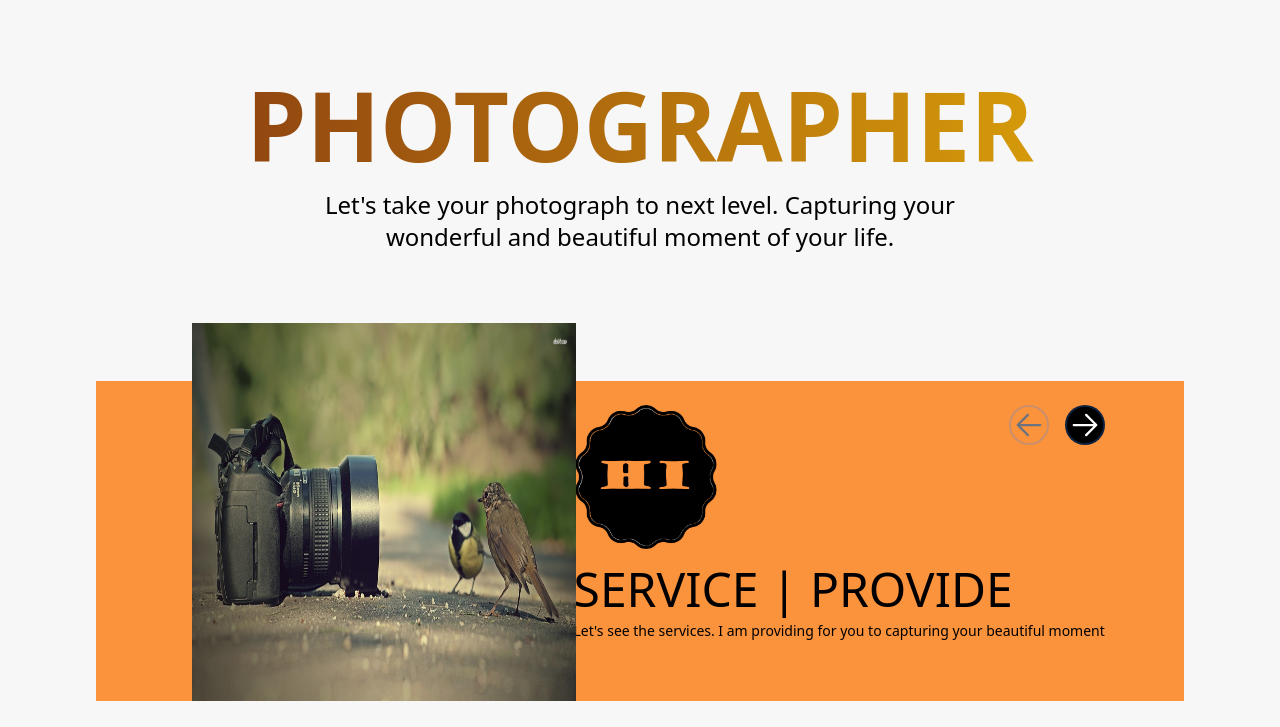
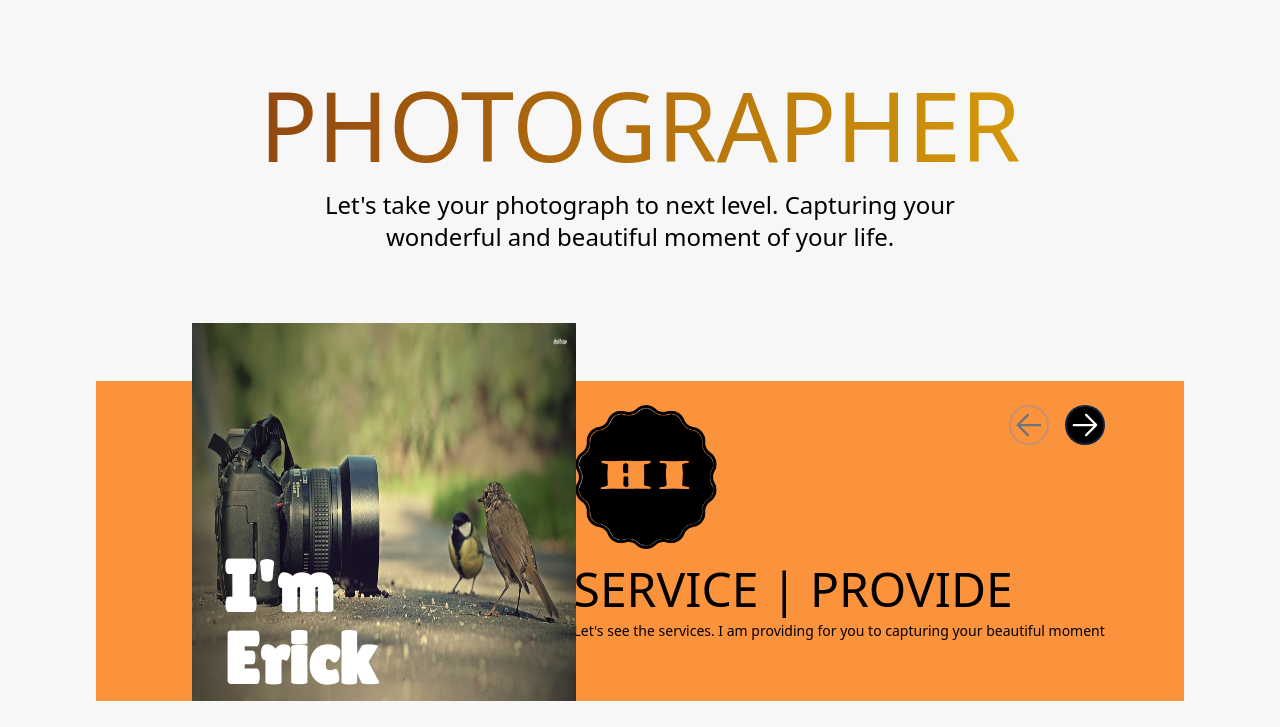
Before and after one commit to Denish1312/project-1, a website built with Vite: page index.html in a window 1280 px wide. Shown: the part 73-800 px from the top of the page. Built offline with nearby package versions, Linux system fonts and the light colour scheme.

Commit message:
Update index.html

```diff
--- a/index.html
+++ b/index.html
@@ -6,7 +6,13 @@
     <meta http-equiv="X-UA-Compatible" content="IE=edge">
     <meta name="viewport" content="width=device-width, initial-scale=1.0">
     <link rel="stylesheet" href="style.css">
+    <link href="https://fonts.googleapis.com/css2?family=Lilita+One&display=swap" rel="stylesheet">
     <title>Document</title>
+    <style> @import url('https://fonts.googleapis.com/css2?family=Lilita+One&display=swap');
+    .eric{
+        font-family: 'Lilita One', cursive;
+    }
+    </style>
 </head>
 
 <body class="bg-[#f7f7f7]">
@@ -36,7 +42,7 @@
         </div>
         <!-- photograph section starts  -->
         <div class="photo text-center mt-20">
-            <h1 class="font-semibold text-transparent md:text-7xl lg:text-8xl sm:6xl text-4xl bg-clip-text bg-gradient-to-r from-orange-900 to-yellow-500 mb-4">
+            <h1 class="font-medium text-transparent md:text-7xl lg:text-8xl sm:6xl text-4xl bg-clip-text bg-gradient-to-r from-orange-900 to-yellow-500 mb-4">
                 PHOTOGRAPHER</h1>
             <p class="text-2xl m-auto w-[52vw]">Let's take your photograph to next level. Capturing your wonderful and
                 beautiful moment of your life.</p>
@@ -49,7 +55,8 @@
             <div class="slider-back h-[20rem] w-[85vw] m-auto bg-orange-400 flex flex-row justify-around" >
                 <div class="slide-img md:hidden sm:hidden hidden lg:hidden xl:inline-block 2xl:inline-block">
                     <img src="images/slide1.jpg" class="w-96 h-[23.6rem] top-[24.75rem] left-48 absolute" alt="">
-
+                    <h1 class="eric absolute md:text-6xl lg:text-7xl sm:5xl text-3xl font-bold text-white top-[39rem] left-56">I'm <br>Erick</h1>
+                    <!-- font-family: 'Lilita One', cursive; -->
                 </div>
                 <div class="slider-disc mt-6 ml-60">
                     <div class="slider-disc-up flex flex-row justify-between mb-4">
@@ -57,12 +64,12 @@
                             <img src="images/hi2.png" class="w-36" alt="">
                         </div>
                         <div class="arrow flex flex-row space-x-2">
-                            <span><svg xmlns="http://www.w3.org/2000/svg" fill="none" viewBox="0 0 24 24" stroke-width="1.5" stroke="currentColor" class="w-10 mr-2 h-10 rounded-full border-2 text-gray-500 border-blue-500 border-opacity-25">
+                            <span><svg xmlns="http://www.w3.org/2000/svg" fill="none" viewBox="0 0 24 24" stroke-width="1.5" stroke="currentColor" class="w-10 mr-2 h-10 rounded-full cursor-pointer border-2 text-gray-500 border-blue-500 border-opacity-25">
                                 <path stroke-linecap="round" stroke-linejoin="round" d="M19.5 12h-15m0 0l6.75 6.75M4.5 12l6.75-6.75" />
                               </svg>
                               </span>
                               <span>
-                                <svg xmlns="http://www.w3.org/2000/svg" fill="none" viewBox="0 0 24 24" stroke-width="1.5" stroke="currentColor" class="w-10 h-10  bg-black rounded-full text-white border-2 border-blue-500 border-opacity-25">
+                                <svg xmlns="http://www.w3.org/2000/svg" fill="none" viewBox="0 0 24 24" stroke-width="1.5" stroke="currentColor" class="w-10 h-10  bg-black rounded-full cursor-pointer text-white border-2 border-blue-500 border-opacity-25">
                                     <path stroke-linecap="round" stroke-linejoin="round" d="M4.5 12h15m0 0l-6.75-6.75M19.5 12l-6.75 6.75" />
                                   </svg>
 
```
